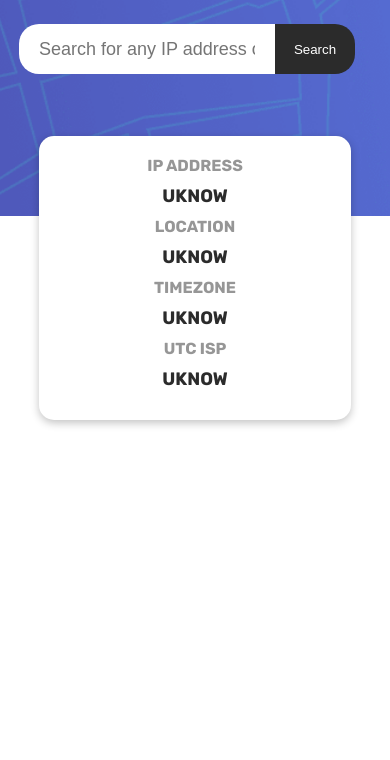
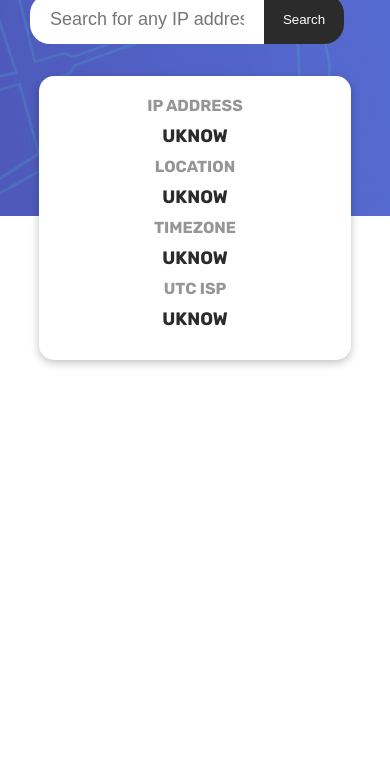
Before and after one commit to kubaplayer05/ip-address-tracker, a plain HTML site: page index.html in a window 390 px wide. Shown: the part 84-844 px from the top of the page. Drawn offline with nearby package versions, Linux system fonts and the light colour scheme; no server answers.

Commit message:
fix css on mobile

```diff
--- a/css/style.css
+++ b/css/style.css
@@ -111,11 +111,21 @@ html {
 }
 
 @media only screen and (max-width: 558px) {
+
+  .header {
+    padding: 20px 0 10px 0;
+  }
+
 	.container {
+    top: -140px;
 		grid-template-columns: 1fr;
     padding: 20px;
 		text-align: center;
 	}
+
+  #search {
+    width: 250px;
+  }
 
 	.response {
 		margin: 10px 0;
@@ -125,6 +135,7 @@ html {
     display: flex;
     justify-content: center;
 		height: 35px;
-    width: 100%;
+    margin: auto;
+    margin-top: 20px;
 	}
 }
```
